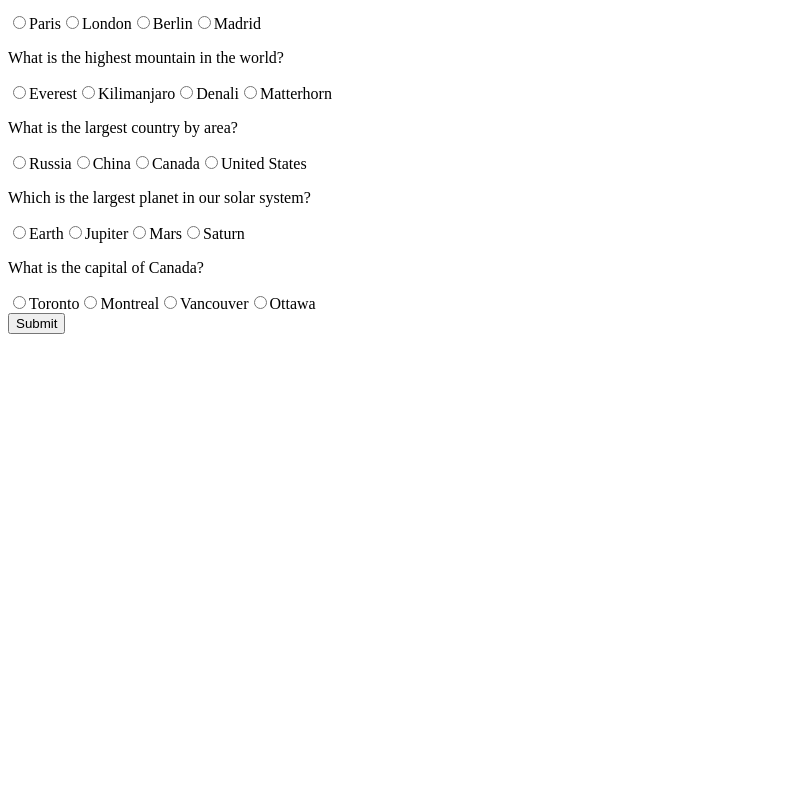
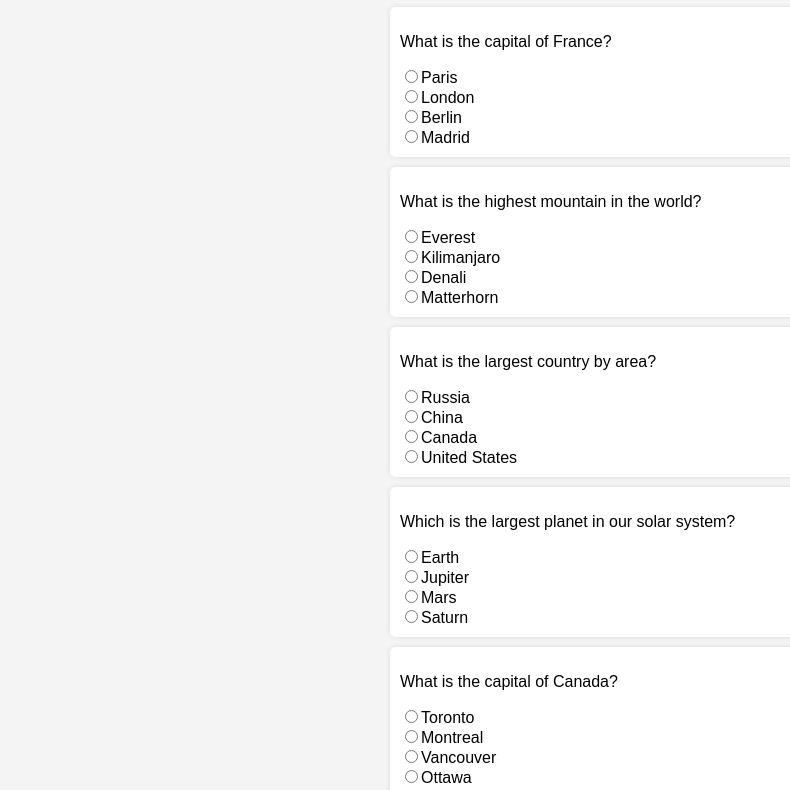
Before and after one commit to acciojob/quiz-with-session-Aditi0090, a website: page main.html in a window 1280 px wide. Shown: the part 101-891 px from the top of the page, without its empty margins (0-790 px from the left). Before the commit the page ends 800 px from the top, so only its background shows below. Drawn offline with Linux system fonts and the light colour scheme.

Commit message:
created a submission

```diff
--- a/script.js
+++ b/script.js
@@ -26,70 +26,69 @@ const questions = [
   },
 ];
 
-const questionsElement = document.getElementById("questions");
+let userAnswers = JSON.parse(sessionStorage.getItem("progress")) || Array(questions.length).fill(null);
+
+const questionElement = document.getElementById("questions");
 const submitButton = document.getElementById("submit");
 const scoreElement = document.getElementById("score");
 
-// Load progress from session storage (ensure it's an array)
-let userAnswers = JSON.parse(sessionStorage.getItem("progress")) || new Array(questions.length).fill(null);
+function renderQuestions() {
+  questionElement.innerHTML = "";
 
-function renderQuestions() {
-  questionsElement.innerHTML = "";
-  questions.forEach((question, index) => {
-    const questionElement = document.createElement("div");
+  for (let i = 0; i < questions.length; i++) {
+    const question = questions[i];
+    const questionContainer = document.createElement("div");
+    questionContainer.classList.add("question");
+
     const questionText = document.createElement("p");
     questionText.textContent = question.question;
-    questionElement.appendChild(questionText);
+    questionContainer.appendChild(questionText);
 
-    question.choices.forEach((choice) => {
-      const choiceElement = document.createElement("input");
-      choiceElement.setAttribute("type", "radio");
-      choiceElement.setAttribute("name", `question-${index}`);
-      choiceElement.setAttribute("value", choice);
+    for (let j = 0; j < question.choices.length; j++) {
+      const choice = question.choices[j];
+      const choiceContainer = document.createElement("div");
+      const choiceInput = document.createElement("input");
 
-      // Ensure checked state is correctly applied
-      if (userAnswers[index] === choice) {
-        setTimeout(() => {
-          choiceElement.checked = true; // Delay ensures Cypress can detect checked state
-        }, 0);
+      choiceInput.setAttribute("type", "radio");
+      choiceInput.setAttribute("name", `question-${i}`);
+      choiceInput.setAttribute("value", choice);
+      choiceInput.id = `question-${i}-choice-${j}`;
+
+      if (userAnswers[i] === choice) {
+        choiceInput.checked = true;
       }
 
-      choiceElement.addEventListener("change", () => {
-        userAnswers[index] = choice;
+      choiceInput.addEventListener("change", function () {
+        userAnswers[i] = choice;
         sessionStorage.setItem("progress", JSON.stringify(userAnswers));
       });
 
-      const label = document.createElement("label");
-      label.appendChild(choiceElement);
-      label.appendChild(document.createTextNode(choice));
+      const choiceLabel = document.createElement("label");
+      choiceLabel.setAttribute("for", choiceInput.id);
+      choiceLabel.textContent = choice;
 
-      questionElement.appendChild(label);
-    });
-
-    questionsElement.appendChild(questionElement);
-  });
+      choiceContainer.appendChild(choiceInput);
+      choiceContainer.appendChild(choiceLabel);
+      questionContainer.appendChild(choiceContainer);
+    }
+    questionElement.appendChild(questionContainer);
+  }
 }
 
-// Submit quiz and calculate score
-submitButton.addEventListener("click", () => {
+submitButton.addEventListener("click", function () {
   let score = 0;
-  questions.forEach((question, index) => {
-    if (userAnswers[index] === question.answer) {
+  for (let i = 0; i < questions.length; i++) {
+    if (userAnswers[i] === questions[i].answer) {
       score++;
     }
-  });
-
+  }
   scoreElement.textContent = `Your score is ${score} out of 5.`;
   localStorage.setItem("score", score);
 });
 
-// Show previous score if available
 const savedScore = localStorage.getItem("score");
 if (savedScore !== null) {
-  scoreElement.textContent = `Your score is ${savedScore} out of 5.`;
+  scoreElement.textContent = `Your last score was ${savedScore} out of 5.`;
 }
 
-// Ensure script runs after DOM content is fully loaded
-document.addEventListener("DOMContentLoaded", () => {
-  setTimeout(renderQuestions, 100); // Ensure elements are available before Cypress checks
-});
+renderQuestions();
--- a/styles.css
+++ b/styles.css
@@ -1 +1,44 @@
-/*  your css code here. If applicable */
+body {
+  font-family: Arial, sans-serif;
+  text-align: center;
+  background-color: #f4f4f4;
+  padding: 20px;
+}
+
+h1 {
+  color: #333;
+}
+
+#questions {
+  max-width: 500px;
+  margin: 0 auto;
+  text-align: left;
+}
+
+.question {
+  background: white;
+  padding: 10px;
+  margin: 10px 0;
+  border-radius: 5px;
+  box-shadow: 0px 0px 5px rgba(0, 0, 0, 0.1);
+}
+
+button {
+  background-color: #28a745;
+  color: white;
+  border: none;
+  padding: 10px 15px;
+  font-size: 16px;
+  cursor: pointer;
+  border-radius: 5px;
+}
+
+button:hover {
+  background-color: #218838;
+}
+
+#score {
+  margin-top: 20px;
+  font-size: 18px;
+  font-weight: bold;
+}
```
